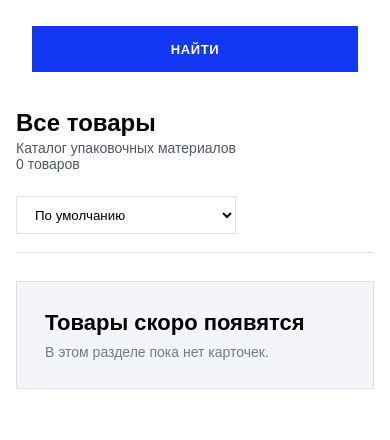
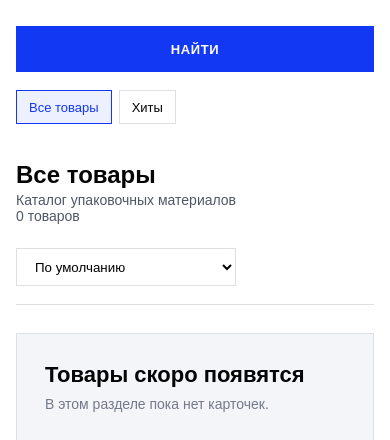
Before and after one commit to Cockepinle/vova, a Django app: page /catalog/ in a window 390 px wide. Shown: the part 103-543 px from the top of the page. Run offline with Django 5.2, Linux system fonts and the light colour scheme; data comes from the database, SQL or seed files in the repository; data that the repository does not hold is empty.

Commit message:
Fix mobile catalog filters

```diff
--- a/static/store/css/catalog.css
+++ b/static/store/css/catalog.css
@@ -75,6 +75,10 @@ body {
 
 .catalog-content {
   padding: 32px 25px 48px 31px;
+}
+
+.catalog-mobile-filters {
+  display: none;
 }
 
 .catalog-topline {
@@ -386,6 +390,29 @@ body.modal-open {
     margin: 0 0 18px;
   }
 
+  .catalog-mobile-filters {
+    display: flex;
+    flex-wrap: wrap;
+    gap: 8px;
+    margin: 0 0 18px;
+  }
+
+  .catalog-mobile-filters a {
+    display: inline-flex;
+    align-items: center;
+    min-height: 36px;
+    border: 1px solid var(--line);
+    background: #fff;
+    padding: 0 14px;
+    white-space: nowrap;
+  }
+
+  .catalog-mobile-filters a.active {
+    border-color: var(--blue);
+    background: #edf1ff;
+    color: var(--blue);
+  }
+
   .catalog-search-mobile .search-box {
     width: 100%;
     height: 44px;
@@ -412,44 +439,6 @@ body.modal-open {
     padding: 22px 0 18px;
   }
 
-  .catalog-sidebar h2 {
-    margin-bottom: 12px;
-    padding: 0 16px;
-  }
-
-  .catalog-search {
-    margin: 0 16px 16px;
-  }
-
-  .catalog-search .search-box {
-    width: 100%;
-    height: 44px;
-  }
-
-  .catalog-search button {
-    height: 44px;
-    border-radius: 0;
-  }
-
-  .catalog-sidebar a {
-    display: flex;
-    align-items: center;
-    justify-content: space-between;
-    margin: 0 16px 8px;
-    padding: 12px 14px;
-    border: 1px solid var(--line);
-  }
-
-  .catalog-sidebar a span {
-    margin-left: 12px;
-    font-size: 24px;
-  }
-
-  .catalog-sidebar a.active,
-  .catalog-sidebar a:hover {
-    border-color: var(--blue);
-  }
-
   .catalog-grid {
     grid-template-columns: repeat(2, minmax(0, 1fr));
   }
@@ -470,10 +459,6 @@ body.modal-open {
     padding: 26px 16px 38px;
   }
 
-  .catalog-sidebar {
-    padding-bottom: 14px;
-  }
-
   .catalog-search {
     gap: 10px;
   }
@@ -485,6 +470,17 @@ body.modal-open {
 
   .catalog-search .search-box input {
     font-size: 15px;
+  }
+
+  .catalog-mobile-filters {
+    gap: 7px;
+    margin-bottom: 16px;
+  }
+
+  .catalog-mobile-filters a {
+    min-height: 34px;
+    padding: 0 12px;
+    font-size: 13px;
   }
 
   .catalog-search .search-box {
--- a/templates/store/catalog.html
+++ b/templates/store/catalog.html
@@ -69,6 +69,14 @@
           </label>
           <button type="submit">Найти</button>
         </form>
+
+        <div class="catalog-mobile-filters">
+          <a class="{% if not active_category and not only_hits %}active{% endif %}" href="{% url 'catalog' %}{% if search_query %}?q={{ search_query|urlencode }}{% endif %}">Все товары</a>
+          <a class="{% if only_hits %}active{% endif %}" href="{% url 'catalog' %}?hits=1{% if search_query %}&q={{ search_query|urlencode }}{% endif %}">Хиты</a>
+          {% for category in categories %}
+            <a class="{% if active_category == category.slug and not only_hits %}active{% endif %}" href="{% url 'catalog' %}?category={{ category.slug|urlencode }}{% if search_query %}&q={{ search_query|urlencode }}{% endif %}">{{ category.name }}</a>
+          {% endfor %}
+        </div>
 
         <div class="catalog-topline">
           <div>
```
